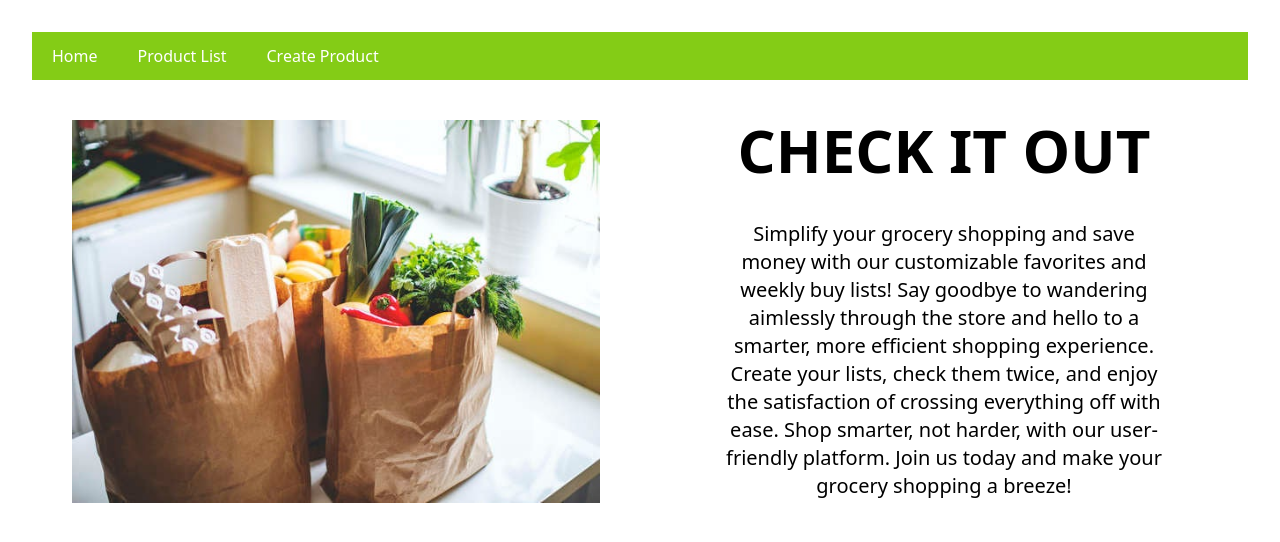
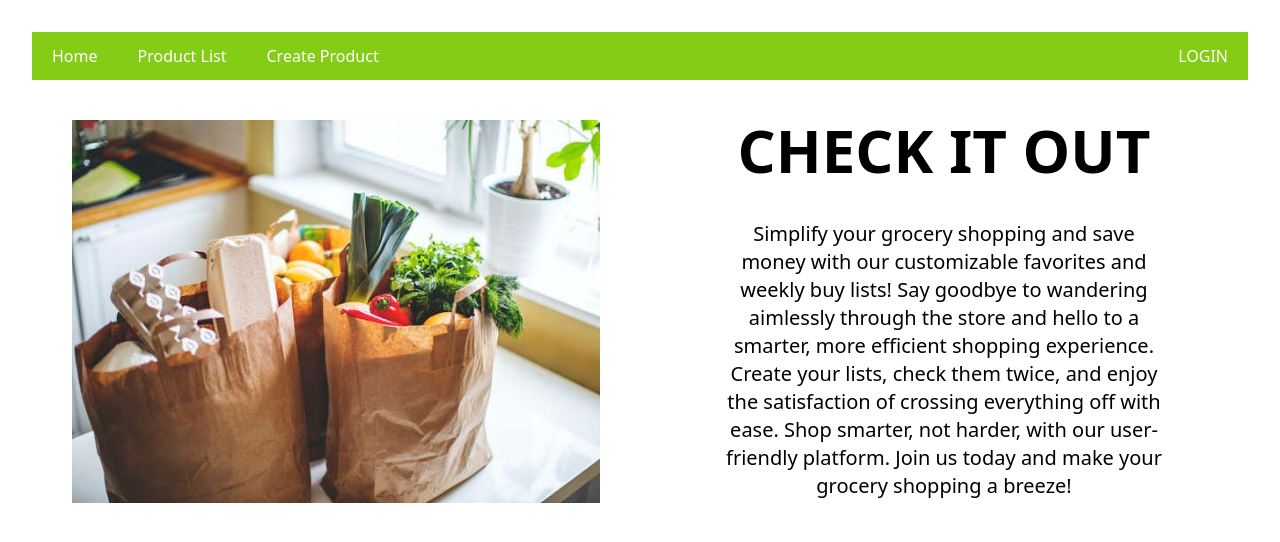
Before and after one commit to Meghan-Savage/Project-2, a React (Vite) app: page / in a window 1280 px wide. Shown: the top 542 px of the page. Built offline with nearby package versions, Linux system fonts and the light colour scheme.

Commit message:
add login to nav bar

```diff
--- a/src/components/NavBar.jsx
+++ b/src/components/NavBar.jsx
@@ -3,11 +3,16 @@ import CustomLink from "../util/CustomLink";
 
 const NavBar = () => {
   return (
-    <div className="flex bg-lime-500 h-12 items-center justify-start">
+    <div className="flex bg-lime-500 h-12 items-center justify-between">
       {/* to prop needs to match the endpoint defined in App.js Routes */}
-      <CustomLink to="/">Home</CustomLink>
-      <CustomLink to="/products">Product List</CustomLink>
-      <CustomLink to="/create-product">Create Product</CustomLink>
+      <div>
+        <CustomLink to="/">Home</CustomLink>
+        <CustomLink to="/products">Product List</CustomLink>
+        <CustomLink to="/create-product">Create Product</CustomLink>
+      </div>
+      <div>
+        <CustomLink to="/login">LOGIN</CustomLink>
+      </div>
     </div>
   );
 };
```
